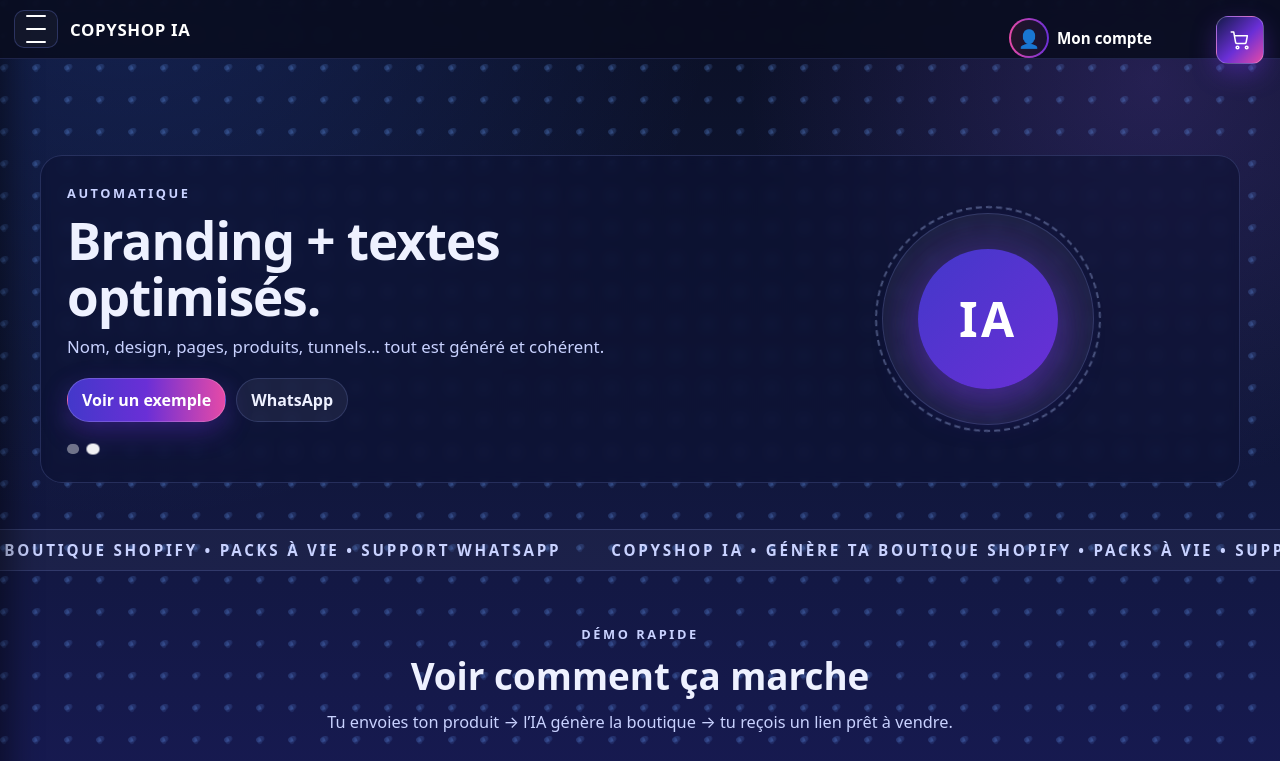
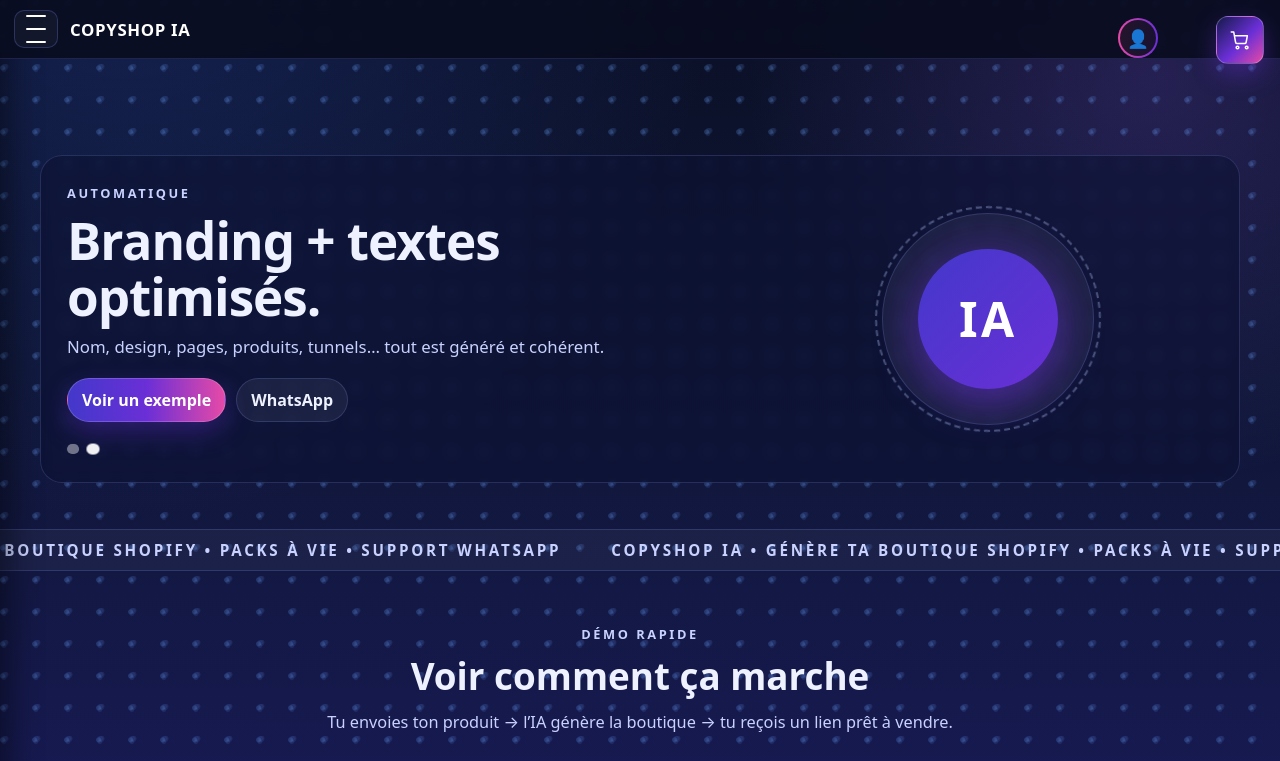
Before and after one commit to Mrfezz/copyshop-ia, a Next.js app: page / in a window 1280 px wide. Shown: the top 761 px of the page. Built offline with nearby package versions, Linux system fonts and the light colour scheme.

Commit message:
Clean FloatingAccountButton component

```diff
--- a/app/_components/FloatingAccountButton.tsx
+++ b/app/_components/FloatingAccountButton.tsx
@@ -7,30 +7,22 @@ export default function FloatingAccountButton() {
   return (
     <>
       <Link href="/compte-client" className="account-btn" style={styles.wrap}>
-        <span className="account-icon" style={styles.icon}>
-          👤
-        </span>
-        <span className="account-text" style={styles.text}>
-          Mon compte
-        </span>
+        <span className="account-icon" style={styles.icon}>👤</span>
       </Link>
 
       <style>{`
+        /* 📱 MOBILE : icône seule + position adaptée */
         @media (max-width: 700px) {
           .account-btn {
             top: 10px !important;
             right: 78px !important;
-            padding: 6px !important;
+            padding: 4px !important;
           }
 
           .account-icon {
             width: 30px !important;
             height: 30px !important;
-            font-size: 0.9rem !important;
-          }
-
-          .account-text {
-            display: none !important;
+            font-size: 0.95rem !important;
           }
         }
       `}</style>
@@ -41,17 +33,13 @@ export default function FloatingAccountButton() {
 const styles: Record<string, CSSProperties> = {
   wrap: {
     position: "fixed",
-    top: 12,     // ⭐️ AJUSTÉ (avant 18) → aligne parfaitement avec le panier
-    right: 118,
+    top: 14,            // ⭐ aligné avec le panier
+    right: 118,         // ⭐ laisse juste l’espace parfait entre les deux bulles
     zIndex: 80,
-
+    padding: 4,
     display: "flex",
     alignItems: "center",
-    gap: 8,
-    padding: "6px 10px",
-
     textDecoration: "none",
-    color: "white",
   },
 
   icon: {
@@ -59,6 +47,7 @@ const styles: Record<string, CSSProperties> = {
     height: 36,
     borderRadius: "999px",
 
+    /* ⭐ Dégradé propre rose → violet (bord fin premium) */
     border: "2px solid transparent",
     background:
       "linear-gradient(rgba(15,15,30,0.9), rgba(15,15,30,0.9)) padding-box," +
@@ -67,10 +56,6 @@ const styles: Record<string, CSSProperties> = {
     display: "grid",
     placeItems: "center",
     fontSize: "1.1rem",
-  },
-
-  text: {
-    fontSize: "0.95rem",
-    fontWeight: 700,
+    color: "white",
   },
 };
```
